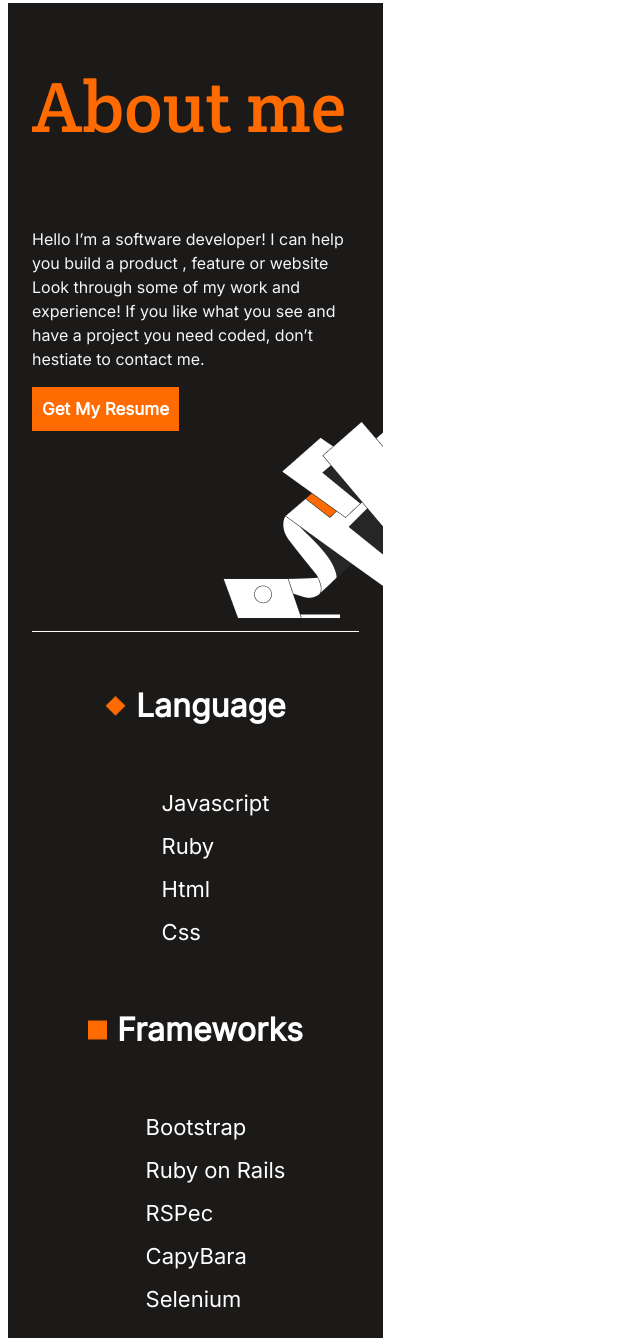
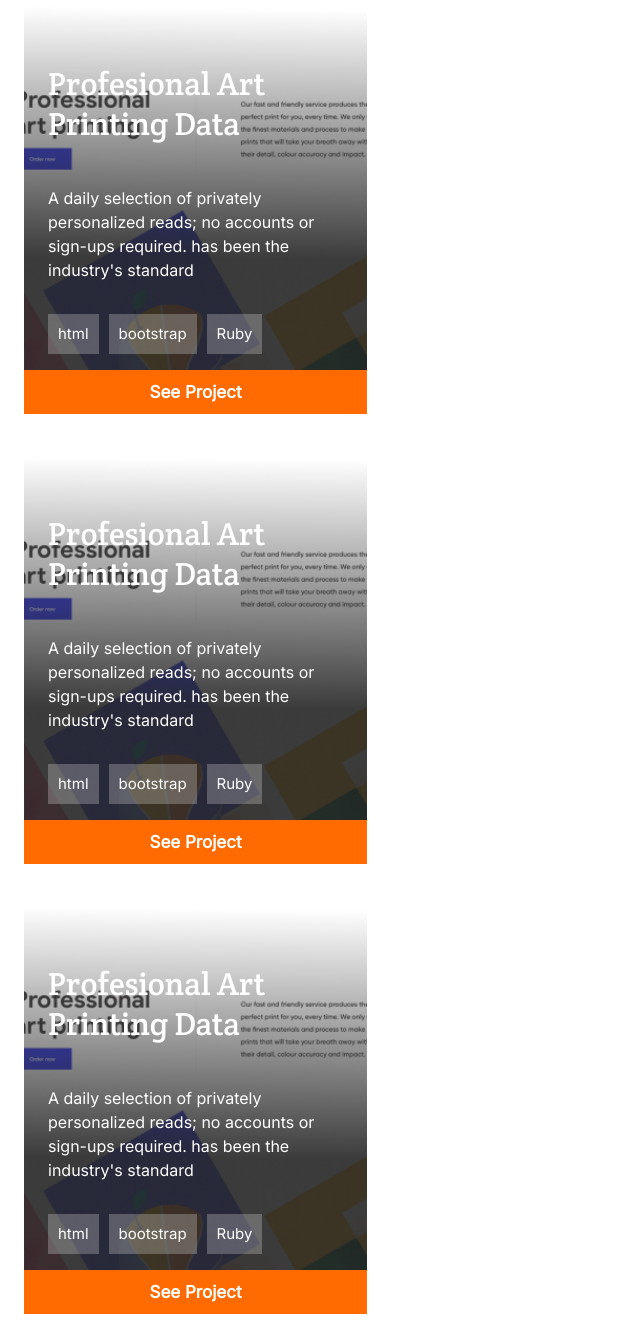
Before and after one commit to AmineDerbal/Portfolio, a website: page index.html in a window 1280 px wide. Shown: the part 2402-3740 px from the top of the page, without its empty margins (0-640 px from the left). Drawn offline with Linux system fonts and the light colour scheme.

Commit message:
add 5 more card works

```diff
--- a/index.html
+++ b/index.html
@@ -130,6 +130,90 @@
             <button class="orange_button">See Project</button>
           </div>
         </div>
+        <div class="work_model_2">
+          <div class="model_2-title">
+            <h1>Profesional Art Printing Data</h1>
+          </div>
+          <div class="model-2-description">
+            <p>
+              A daily selection of privately personalized reads; no accounts or
+              sign-ups required. has been the industry's standard
+            </p>
+          </div>
+          <div class="model_2-tech">
+            <ul>
+              <li><button>html</button></li>
+              <li><button>bootstrap</button></li>
+              <li><button>Ruby</button></li>
+            </ul>
+          </div>
+          <div class="model_2-project">
+            <button class="orange_button">See Project</button>
+          </div>
+        </div>
+        <div class="work_model_2">
+          <div class="model_2-title">
+            <h1>Profesional Art Printing Data</h1>
+          </div>
+          <div class="model-2-description">
+            <p>
+              A daily selection of privately personalized reads; no accounts or
+              sign-ups required. has been the industry's standard
+            </p>
+          </div>
+          <div class="model_2-tech">
+            <ul>
+              <li><button>html</button></li>
+              <li><button>bootstrap</button></li>
+              <li><button>Ruby</button></li>
+            </ul>
+          </div>
+          <div class="model_2-project">
+            <button class="orange_button">See Project</button>
+          </div>
+        </div>
+        <div class="work_model_2">
+          <div class="model_2-title">
+            <h1>Profesional Art Printing Data</h1>
+          </div>
+          <div class="model-2-description">
+            <p>
+              A daily selection of privately personalized reads; no accounts or
+              sign-ups required. has been the industry's standard
+            </p>
+          </div>
+          <div class="model_2-tech">
+            <ul>
+              <li><button>html</button></li>
+              <li><button>bootstrap</button></li>
+              <li><button>Ruby</button></li>
+            </ul>
+          </div>
+          <div class="model_2-project">
+            <button class="orange_button">See Project</button>
+          </div>
+        </div>
+        <div class="work_model_2">
+          <div class="model_2-title">
+            <h1>Profesional Art Printing Data</h1>
+          </div>
+          <div class="model-2-description">
+            <p>
+              A daily selection of privately personalized reads; no accounts or
+              sign-ups required. has been the industry's standard
+            </p>
+          </div>
+          <div class="model_2-tech">
+            <ul>
+              <li><button>html</button></li>
+              <li><button>bootstrap</button></li>
+              <li><button>Ruby</button></li>
+            </ul>
+          </div>
+          <div class="model_2-project">
+            <button class="orange_button">See Project</button>
+          </div>
+        </div>
       </div>
     </section>
     <section id="about_me">
```
